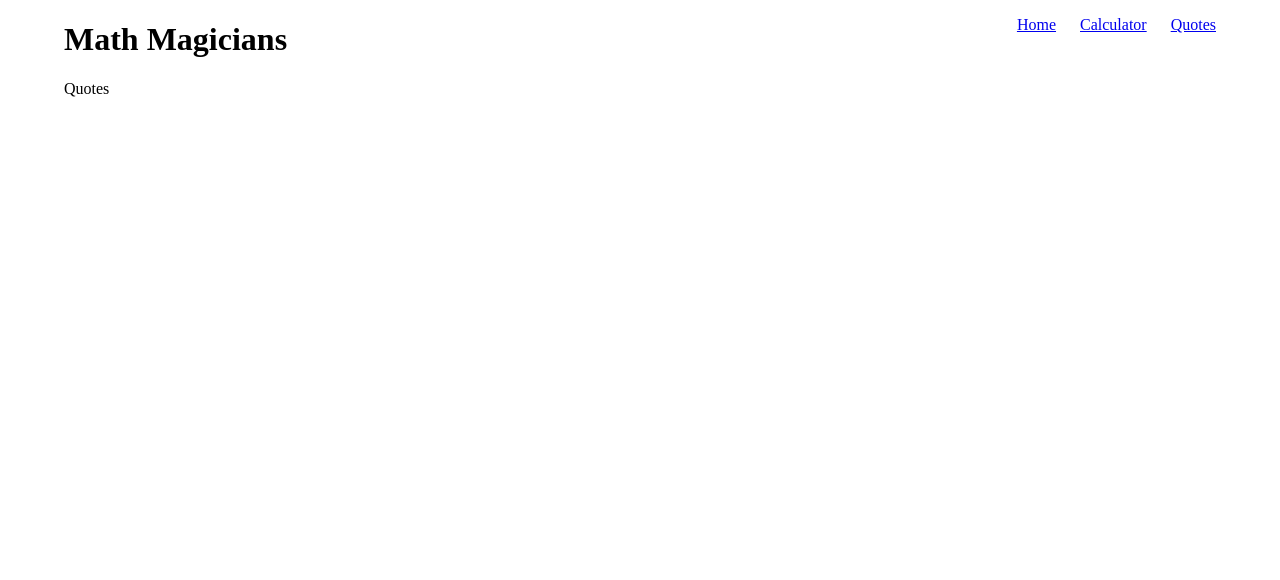
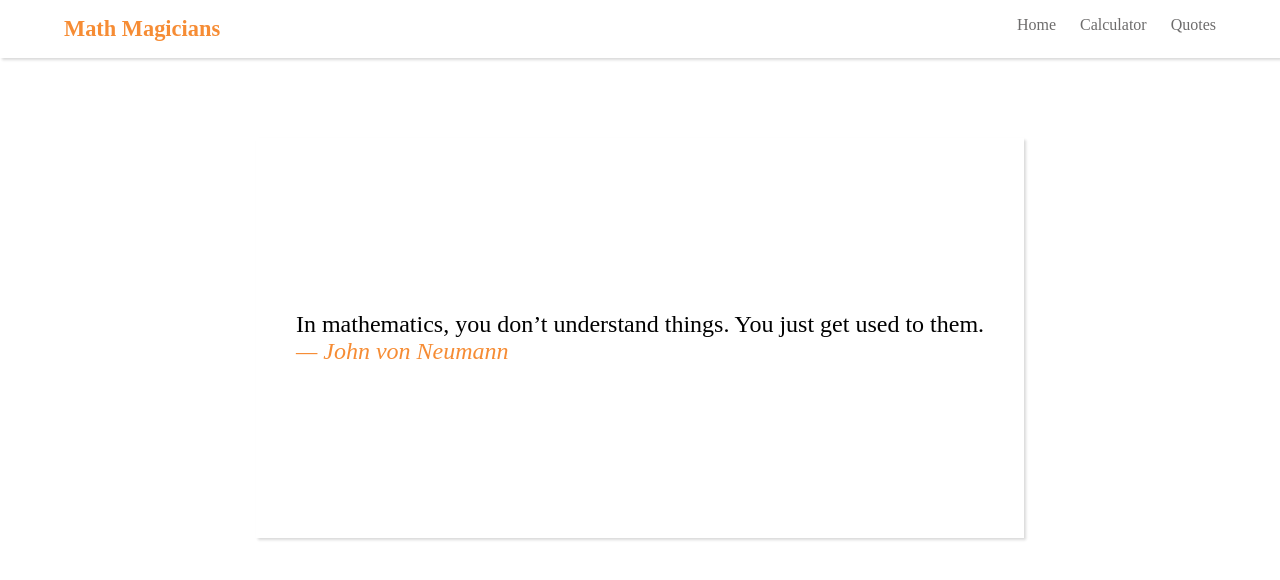
Before and after one commit to michaelamponsah/math-magicians, a React (Create React App) app: page /quotes in a window 1280 px wide. Shown: the top 580 px of the page. Built offline with nearby package versions, Linux system fonts and the light colour scheme.

Commit message:
Add styling to pages and display random quotes on quotes page

```diff
--- a/src/App.css
+++ b/src/App.css
@@ -2,14 +2,8 @@
   box-sizing: border-box;
 }
 
-.calculatorWrapper {
-  padding: 1em 0;
-  display: flex;
-  justify-content: center;
-}
-
 .calculator {
-  width: 25%;
+  width: 650px;
 }
 
 .calculatorKeyboard {
--- a/src/App.js
+++ b/src/App.js
@@ -2,10 +2,9 @@ import React from 'react';
 import { BrowserRouter, Route, Routes } from 'react-router-dom';
 import './App.css';
 import Navbar from './components/navbar';
-import Calculator from './pages/Calculator';
+import CalculatorPage from './pages/Calculator';
 import Home from './pages/Home';
 import Quotes from './pages/Quotes';
-// import Calculator from './components/calculator';
 
 const App = () => (
   <div className="App">
@@ -13,7 +12,7 @@ const App = () => (
       <Navbar />
       <Routes>
         <Route path="/" element={<Home />} />
-        <Route path="/calculator" element={<Calculator />} />
+        <Route path="/calculator" element={<CalculatorPage />} />
         <Route path="/quotes" element={<Quotes />} />
       </Routes>
     </BrowserRouter>
--- a/src/components/navbar.css
+++ b/src/components/navbar.css
@@ -1,4 +1,17 @@
 header {
+  padding: 1em 0;
+  box-shadow: rgba(0, 0, 0, 0.15) 1.95px 1.95px 2.6px;
+  background-color: #fff;
+}
+
+header .logo {
+  display: inline-block;
+  font-size: 1.4rem;
+  color: #f68c34;
+  font-weight: bold;
+}
+
+.nav-wrapper {
   display: flex;
   justify-content: space-between;
 }
@@ -11,3 +24,12 @@ ul {
 ul li {
   margin-left: 1.5em;
 }
+
+.nav-link {
+  text-decoration: none;
+  color: #6d6c6c;
+}
+
+.nav-link:active {
+  color: #f68c34;
+}
--- a/src/components/navbar.jsx
+++ b/src/components/navbar.jsx
@@ -5,7 +5,7 @@ import './navbar.css';
 const links = [
   {
     id: 1,
-    path: '/home',
+    path: '/',
     navText: 'Home',
   },
   {
@@ -22,16 +22,18 @@ const links = [
 
 const Navbar = () => (
   <header>
-    <h1>Math Magicians</h1>
+    <div className="container nav-wrapper">
+      <span className="logo">Math Magicians</span>
       <nav>
         <ul>
           {links.map((link) => (
             <li key={link.id}>
-            <NavLink to={link.path}>{link.navText}</NavLink>
+              <NavLink to={link.path} className="nav-link">{link.navText}</NavLink>
             </li>
           ))}
         </ul>
       </nav>
+    </div>
   </header>
 );
 
--- a/src/index.css
+++ b/src/index.css
@@ -1,4 +1,9 @@
-body {
- margin: 0 auto;
- width: 90%;
+* {
+  margin: 0;
+  padding: 0;
 }
+
+.container {
+  margin: 0 auto;
+  width: 90%;
+}
--- /dev/null
+++ b/src/pages/Calculator.css
@@ -0,0 +1,9 @@
+.calculator-wrapper {
+  display: flex;
+  justify-content: space-between;
+  padding: 4em 0;
+}
+
+.calculator-wrapper p {
+  font-size: 1.8rem;
+}
--- a/src/pages/Calculator.jsx
+++ b/src/pages/Calculator.jsx
@@ -1,7 +1,16 @@
 import React from 'react';
+import Calculator from '../components/calculator';
+import './Calculator.css';
 
-const Calculator = () => (
-  <div>Calculator</div>
+const CalculatorPage = () => (
+  <section className="container">
+    <div className="calculator-wrapper">
+      <p>Let&apos;s do some math!</p>
+      <div className="calculator">
+        <Calculator />
+      </div>
+    </div>
+  </section>
 );
 
-export default Calculator;
+export default CalculatorPage;
--- /dev/null
+++ b/src/pages/Home.css
@@ -0,0 +1,13 @@
+.hero-section {
+  padding: 1.5em 0;
+}
+
+.hero-section > h1 {
+  margin: 0.5em 0;
+  font-size: 2.5rem;
+}
+
+.hero-section p {
+  font-size: 1.4rem;
+  margin: 0.5em 0;
+}
--- a/src/pages/Home.jsx
+++ b/src/pages/Home.jsx
@@ -1,7 +1,24 @@
 import React from 'react';
+import './Home.css';
 
 const Home = () => (
-  <div>Home</div>
+  <section className="container">
+    <div className="hero-section">
+      <h1>Welcome to our page!</h1>
+      <div>
+        <p>
+          Sed ut perspiciatis unde omnis iste natus error sit voluptatem
+          accusantium doloremque laudantium, totam rem aperiam, eaque ipsa
+          quae ab illo inventore veritatis et quasi architecto beatae vitae dicta
+        </p>
+        <p>
+          sunt explicabo. Nemo enim ipsam voluptatem quia voluptas sit aspernatur aut
+          odit aut fugit, sed quia consequuntur magni dolores eos qui ratione voluptatem
+          sequi nesciunt. Neque porro quisquam est, qui dolorem ipsum quia
+        </p>
+      </div>
+    </div>
+  </section>
 );
 
 export default Home;
--- a/src/pages/Quotes.jsx
+++ b/src/pages/Quotes.jsx
@@ -1,7 +1,74 @@
-import React from 'react';
+import React, { useEffect, useState } from 'react';
+import './quotes.css';
 
-const Quotes = () => (
-  <div>Quotes</div>
-);
+const quotes = [
+  {
+    id: 1,
+    body: `Mathematics are the result of mysterious powers which no one understands,
+    and which the unconscious recognition of beauty must play an important part.
+    Out of an infinity of designs a mathematician chooses one pattern for beauty’s
+    sake and pulls it down to earth.`,
+    author: '— Marston Morse, American mathematician',
+  },
+  {
+    id: 2,
+    body: 'Pure mathematics is, in its way, the poetry of logical ideas.',
+    author: '— Albert Einstein, German theoretical physicist',
+  },
+  {
+    id: 3,
+    body: `Mathematics as an expression of the human mind reflects the active will,
+    the contemplative reason, and the desire for aesthetic perfection. Its basic elements
+    are logic and intuition, analysis and construction, generality and individuality.`,
+    author: '— Richard Courant, German-American mathematician',
+  },
+  {
+    id: 4,
+    body: `One of the endlessly alluring aspects of mathematics is that its thorniest
+    paradoxes have a way of blooming into beautiful theories.`,
+    author: '— Philip J. Davis, American academic applied mathematician',
+  },
+  {
+    id: 5,
+    body: 'Millions saw the apple fall, but Newton asked why.',
+    author: '— Bernard Baruch, American financier, philanthropist and statesman',
+  },
+  {
+    id: 6,
+    body: 'Pure mathematicians just love to try unsolved problems — they love a challenge',
+    author: '— Andrew Wiles',
+  },
+];
+
+const getRandomQuote = () => {
+  const randomIndex = Math.floor(Math.random() * quotes.length);
+  return quotes[randomIndex];
+};
+
+const Quotes = () => {
+  const initialQuote = {
+    id: 1,
+    body: 'In mathematics, you don’t understand things. You just get used to them.',
+    author: '— John von Neumann',
+  };
+
+  const [quotes, setQuotes] = useState(initialQuote);
+
+  useEffect(() => {
+    setInterval(() => {
+      setQuotes(getRandomQuote());
+    }, 10000);
+  }, [setQuotes]);
+
+  return (
+    <div className="container quotes-wapper">
+      <blockquote>
+        {quotes.body}
+        <br />
+        <span className="author">{quotes.author}</span>
+      </blockquote>
+    </div>
+  );
+};
 
 export default Quotes;
--- /dev/null
+++ b/src/pages/quotes.css
@@ -0,0 +1,19 @@
+.quotes-wapper {
+  margin-top: 5em;
+  display: flex;
+  justify-content: center;
+  align-items: center;
+  height: 50vh;
+  width: 60%;
+  padding: 2em;
+  box-shadow: rgba(0, 0, 0, 0.15) 1.95px 1.95px 2.6px;
+}
+
+blockquote {
+  font-size: 1.5rem;
+}
+
+.author {
+  color: #f68c34;
+  font-style: italic;
+}
```
Lines whose indentation alone changed are shown as unchanged.
